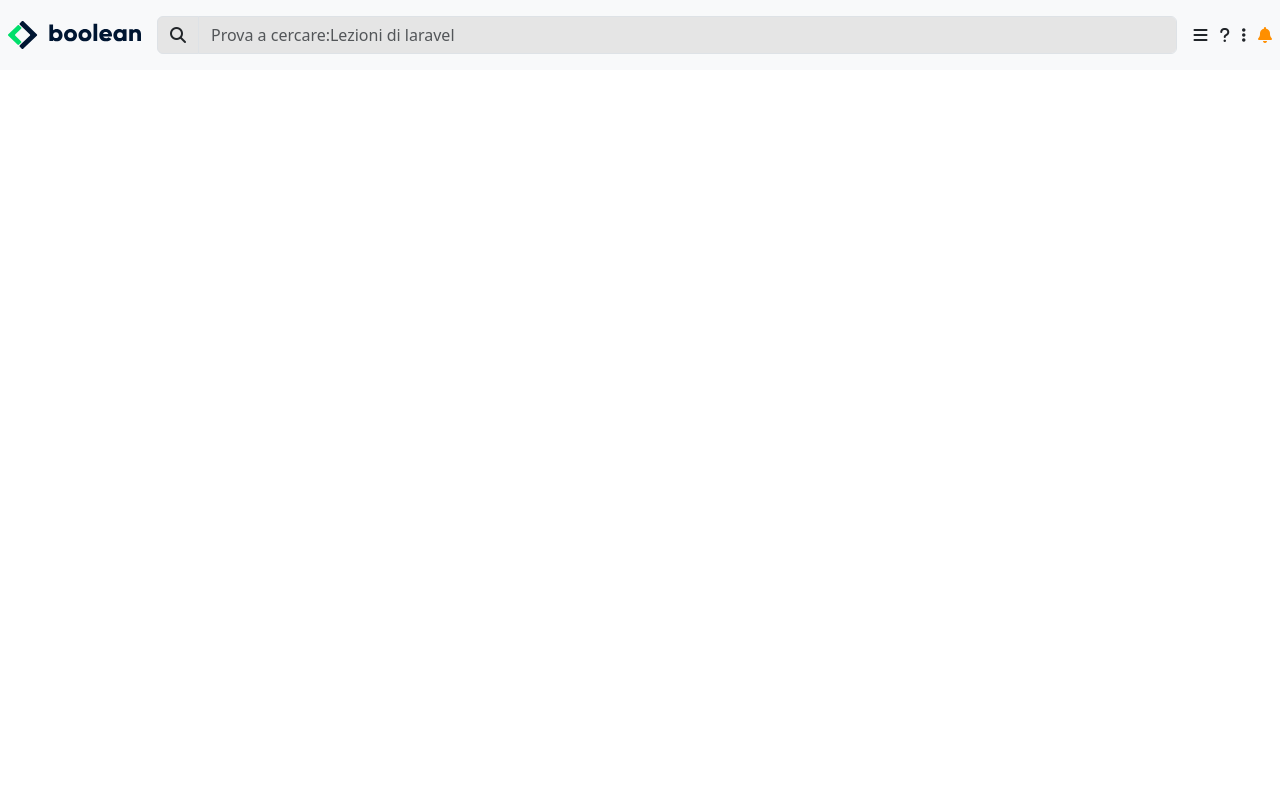
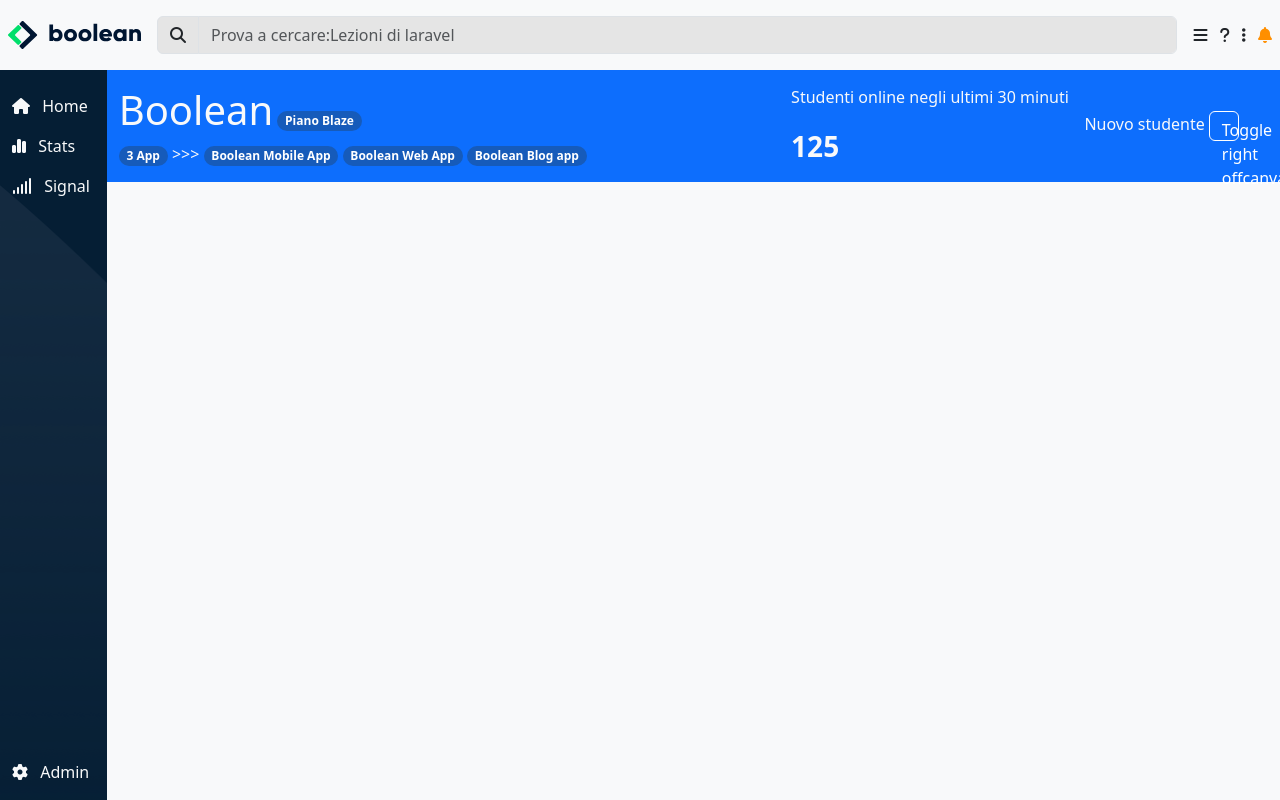
Before and after one commit to Richiisontheway/html-css-bootstrap-dashboard, a plain HTML site: page index.html in a window 1280 px wide. Drawn offline with nearby package versions, Linux system fonts and the light colour scheme.

Commit message:
started offcanvas

```diff
--- a/css/style.css
+++ b/css/style.css
@@ -35,8 +35,23 @@
     background-color: #E5E5E5;
 }
 /*
-    MAIN
+    ASIDE
 */
 aside{
-    background-image: url(img);
+    background-image: url(../img/sidebar-bg.png);
+    height: calc(100vh - 70px);
+    background-color: #051E34;
+    display: flex;
+    flex-direction: column;
+    justify-content: space-between;
 }
+/* HEADER MAIN */
+.bg-bluette{
+    background-color: #165BBA;
+}
+
+.plus{
+    width: 30px;
+    height: 30px;
+    border: solid 1px white;
+}
--- a/index.html
+++ b/index.html
@@ -29,7 +29,7 @@
 
             <div class="col-auto ps-2">
 
-                <img src="img (1)/img/logo.svg" alt="">
+                <img src="img/logo.svg" alt="BOOLEAN">
 
             </div>
             <div class="col p-3">
@@ -43,7 +43,7 @@
                     </div>
 
                     <input type="text" class="form-control bg-light-grey" id="inlineFormInputGroupUsername" placeholder="Prova a cercare:Lezioni di laravel">
-                  </div>
+                </div>
 
             </div>
             <div class="col-auto pe-2">
@@ -99,11 +99,150 @@
     </header>
     <!-- INIZIO MAIN -->
     <main>
-        <!-- INIZIO ASIDE -->
-        <aside>
+        <div class="row g-0">
 
-        </aside>
+            <div class="col-1">
+                <!-- INIZIO ASIDE -->
+                <aside>
 
+                    <div class="container mx-auto">
+
+                        <div class="text-light pt-4">
+
+                            <i class="fa-solid fa-house"></i>
+                            <span class="ms-2">
+
+                                Home
+
+                            </span>
+
+                        </div>
+                        <div class="text-light py-3">
+
+                            <i class="fa-solid fa-chart-simple"></i>
+                            <span class="ms-2">
+
+                                Stats
+
+                            </span>
+
+                        </div>
+                        <div class="text-light">
+
+                            <i class="fa-solid fa-signal"></i>
+                            <span class="ms-2">
+
+                                Signal
+
+                            </span>
+
+                        </div>
+
+                    </div>
+                    <div class=" container text-light mx-auto py-3">
+
+                        <i class="fa-solid fa-gear"></i>
+                        <span class="ms-2">
+
+                            Admin
+
+                        </span>
+
+                    </div>
+                </aside>
+
+            </div>
+            <div class="col-11">
+                <!-- HEADER MAIN -->
+                <div class="bg-primary text-light">
+
+                    <div class="row g-0 align-items-center">
+
+                        <div class="col-7">
+
+                            <div class="container">
+
+                                <div class="pt-3">
+
+                                    <h1 class="d-inline-block">
+
+                                        Boolean
+
+                                    </h1>
+                                    <span class="badge rounded-pill bg-bluette">
+
+                                        Piano Blaze
+
+                                    </span>
+
+                                </div>
+                                <div class="pb-3">
+
+                                    <span class="badge rounded-pill bg-bluette">
+
+                                        3 App
+
+                                    </span>
+                                    <span>
+
+                                        >>>
+
+                                    </span>
+                                    <span class="badge rounded-pill bg-bluette">
+
+                                        Boolean Mobile App
+
+                                    </span>
+                                    <span class="badge rounded-pill bg-bluette">
+
+                                        Boolean Web App
+
+                                    </span>
+                                    <span class="badge rounded-pill bg-bluette">
+
+                                        Boolean Blog app
+
+                                    </span>
+
+
+                                </div>
+
+                            </div>
+
+                        </div>
+                        <div class="col-3">
+
+                            <p>
+
+                                Studenti online negli ultimi 30 minuti
+
+                            </p>
+                            <span class="fs-3 fw-bold">
+
+                                125
+
+                            </span>
+                        </div>
+                        <div class="col-2">
+
+                            <span>
+
+                                Nuovo studente
+
+                            </span>
+                            <button class="btn btn-primary plus" type="button" data-bs-toggle="offcanvas" data-bs-target="#offcanvasRight" aria-controls="offcanvasRight">
+                                Toggle right offcanvas
+                            </button>
+
+                        </div>
+
+                    </div>
+
+
+                </div>
+
+            </div>
+        </div>
     </main>
     <script src="https://cdn.jsdelivr.net/npm/bootstrap@5.3.2/dist/js/bootstrap.bundle.min.js" integrity="sha384-C6RzsynM9kWDrMNeT87bh95OGNyZPhcTNXj1NW7RuBCsyN/o0jlpcV8Qyq46cDfL" crossorigin="anonymous"></script>
 </body>
```
Also changed, not shown: img/class-avatar.jpeg (renamed from img (1)/img/class-avatar.jpeg), img/class-avatar.jpg (renamed from img (1)/img/class-avatar.jpg), img/logo.svg (renamed from img (1)/img/logo.svg), img/mobile-logo.png (renamed from img (1)/img/mobile-logo.png), img/sidebar-bg.png (renamed from img (1)/img/sidebar-bg.png), img/stats.jpeg (renamed from img (1)/img/stats.jpeg).
